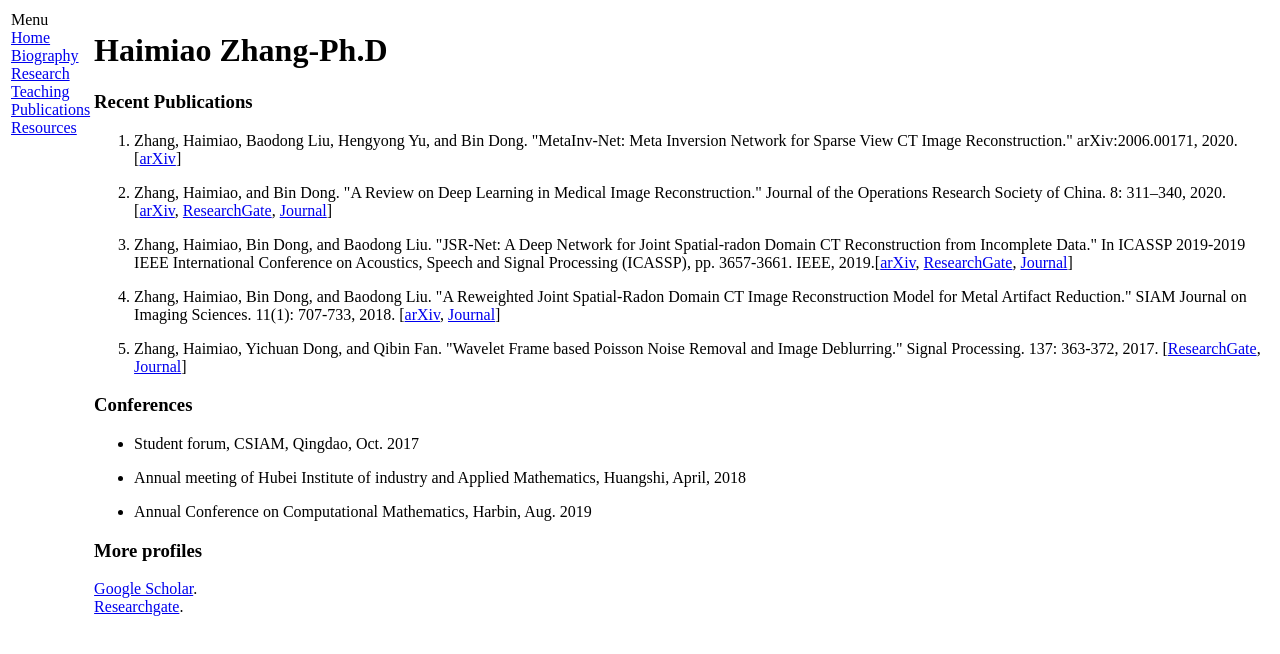
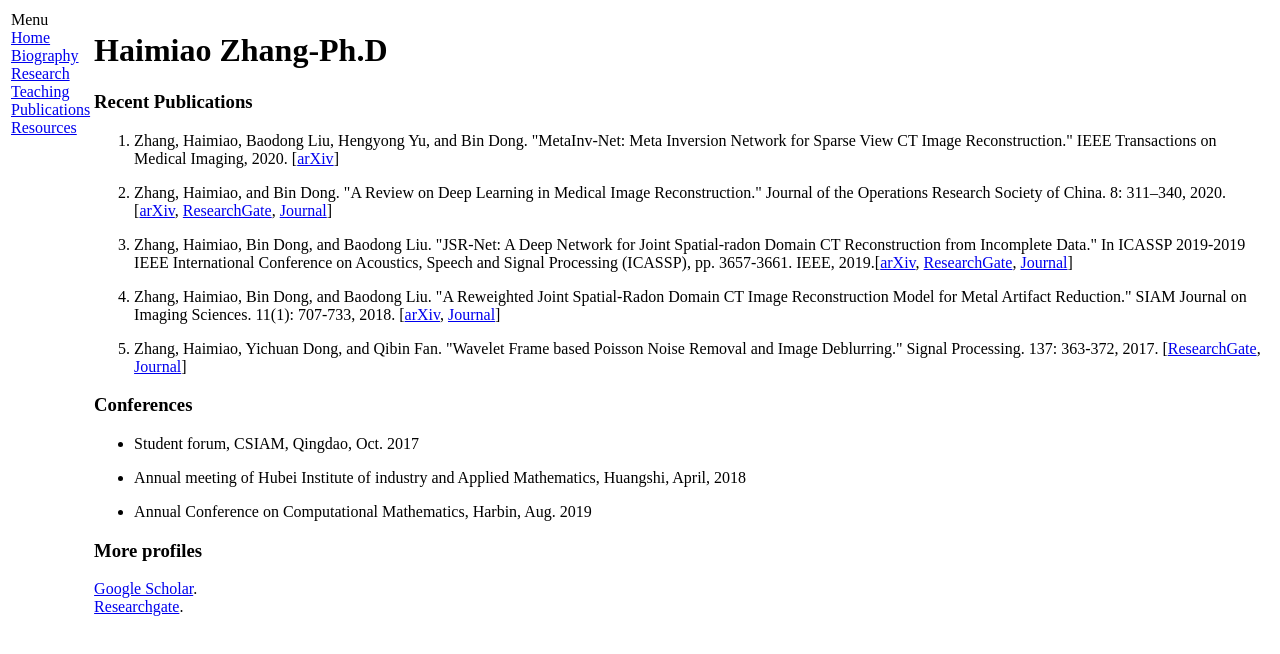
Before and after one commit to hmpku/HMpkuHomepage, a plain HTML site: page publications.html in a window 1280 px wide. Drawn offline with Linux system fonts and the light colour scheme.

Commit message:
update info

```diff
--- a/publications.html
+++ b/publications.html
@@ -30,18 +30,24 @@
 <h3>Recent Publications
 </h3>
 <ol>
-<li><p>Zhang, Haimiao, Baodong Liu, Hengyong Yu, and Bin Dong. "MetaInv-Net: Meta Inversion Network for Sparse View CT Image Reconstruction." arXiv:2006.00171, 2020. [<a href="https://arxiv.org/abs/2006.00171" target=&ldquo;blank&rdquo;>arXiv</a>]
+<li><p>Zhang, Haimiao, Baodong Liu, Hengyong Yu, and Bin Dong. "MetaInv-Net: Meta Inversion Network for Sparse View CT Image Reconstruction." IEEE Transactions on Medical Imaging, 2020. [<a href="https://arxiv.org/abs/2006.00171" target=&ldquo;blank&rdquo;>arXiv</a>]
 
 
 </p>
 </li>
 <li><p>Zhang, Haimiao, and Bin Dong. "A Review on Deep Learning in Medical Image Reconstruction." Journal of the Operations Research Society of China. 8: 311–340, 2020. [<a href="https://arxiv.org/abs/1906.10643" target=&ldquo;blank&rdquo;>arXiv</a>, <a href="https://www.researchgate.net/publication/334028167_A_Review_on_Deep_Learning_in_Medical_Image_Reconstruction" target=&ldquo;blank&rdquo;>ResearchGate</a>, <a href="http://www.jorsc.shu.edu.cn/EN/10.1007/s40305-019-00287-4" target=&ldquo;blank&rdquo;>Journal</a>]
+
+
 </p>
 </li>
 <li><p>Zhang, Haimiao, Bin Dong, and Baodong Liu. "JSR-Net: A Deep Network for Joint Spatial-radon Domain CT Reconstruction from Incomplete Data." In ICASSP 2019-2019 IEEE International Conference on Acoustics, Speech and Signal Processing (ICASSP), pp. 3657-3661. IEEE, 2019.[<a href="https://arxiv.org/abs/1812.00510" target=&ldquo;blank&rdquo;>arXiv</a>, <a href="https://www.researchgate.net/publication/331977827_JSR-Net_A_Deep_Network_for_Joint_Spatial-radon_Domain_CT_Reconstruction_from_Incomplete_Data" target=&ldquo;blank&rdquo;>ResearchGate</a>, <a href="https://ieeexplore.ieee.org/abstract/document/8682178" target=&ldquo;blank&rdquo;>Journal</a>]
+
+
 </p>
 </li>
 <li><p>Zhang, Haimiao, Bin Dong, and Baodong Liu. "A Reweighted Joint Spatial-Radon Domain CT Image Reconstruction Model for Metal Artifact Reduction." SIAM Journal on Imaging Sciences. 11(1): 707-733, 2018. [<a href="https://arxiv.org/abs/1707.07297" target=&ldquo;blank&rdquo;>arXiv</a>, <a href="https://epubs.siam.org/doi/abs/10.1137/17M1140212" target=&ldquo;blank&rdquo;>Journal</a>]
+
+
 </p>
 </li>
 <li><p>Zhang, Haimiao, Yichuan Dong, and Qibin Fan. "Wavelet Frame based Poisson Noise Removal and Image Deblurring." Signal Processing. 137: 363-372, 2017. [<a href="https://www.researchgate.net/publication/313356243_Wavelet_Frame_Based_Poisson_Noise_Removal_and_Image_Deblurring" target=&ldquo;blank&rdquo;>ResearchGate</a>, <a href="https://www.sciencedirect.com/science/article/pii/S0165168417300348" target=&ldquo;blank&rdquo;>Journal</a>]
```
Also changed, not shown: index.html (+2 -2 lines).
